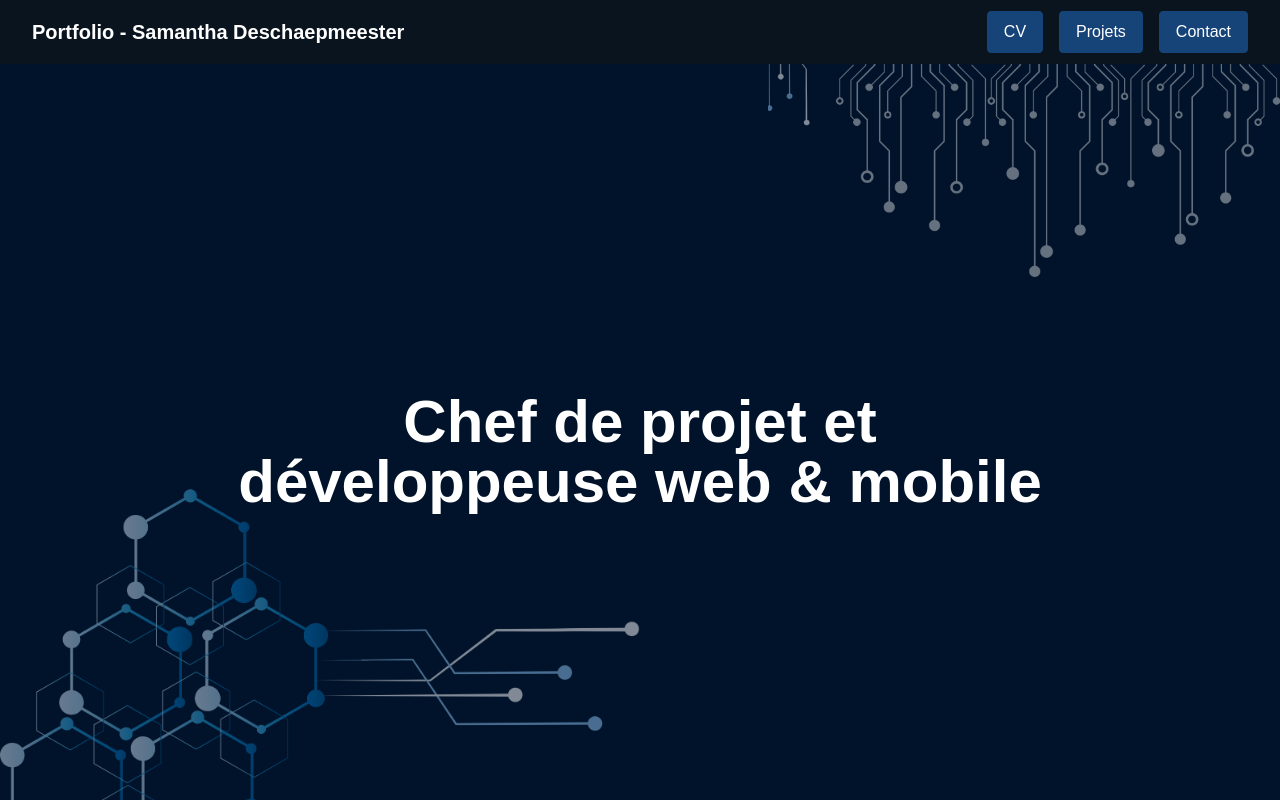
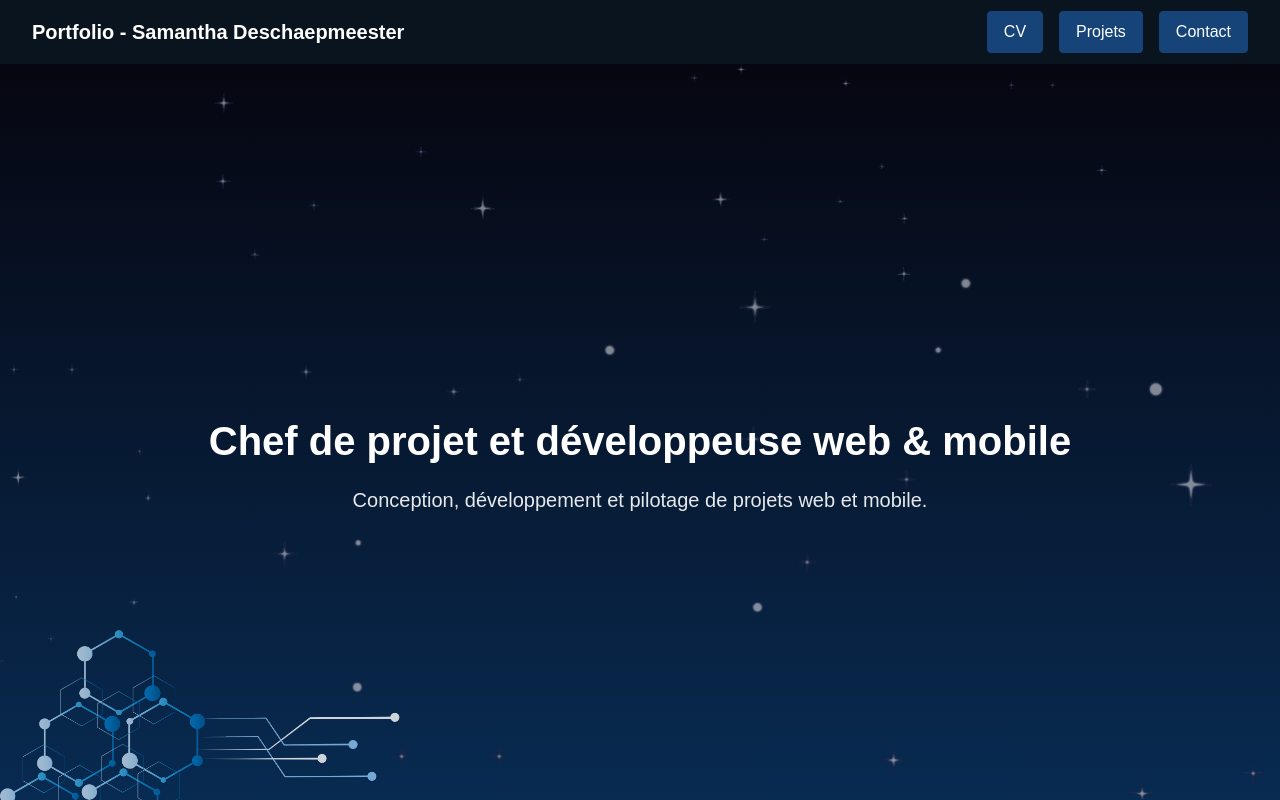
Before and after one commit to sdeschaepmeester/My-Portfolio, a Next.js app: page / in a window 1280 px wide. Built offline with nearby package versions, Linux system fonts and the light colour scheme.

Commit message:
Update landing page

```diff
--- a/src/app/components/sections/HomeSection.tsx
+++ b/src/app/components/sections/HomeSection.tsx
@@ -1,21 +1,30 @@
 export default function HomeSection() {
     return (
-        <section className="relative snap-start h-screen bg-primary-darker flex items-center justify-center overflow-hidden">
+        <section className="relative snap-start h-screen bg-gradient-to-b from-[#060610] to-primary flex items-center justify-center overflow-hidden">
+            {/* Sparkle background */}
+            <div className="absolute inset-0 z-0">
+                <img
+                    src="/sparkle.gif"
+                    alt="Background Sparkle"
+                    className="w-full h-full object-cover opacity-50"
+                />
+            </div>
+
+            {/* Decorative shape */}
             <img
                 src="/form1.png"
                 alt="Forme décorative bas gauche"
-                className="absolute bottom-0 left-0 w-1/2 opacity-50 z-0"
-            />
-            <img
-                src="/form2.png"
-                alt="Forme décorative haut droit"
-                className="absolute top-0 right-0 w-2/5 opacity-50 z-0"
+                className="absolute bottom-0 left-0 w-[50vw] max-w-[400px] opacity-80 z-10"
             />
 
-            <div className="relative z-10 max-w-4xl mx-auto px-6 text-center text-white">
-                <h1 className="text-3xl sm:text-4xl md:text-6xl font-bold mb-4 md:mb-6 break-words">
+            {/* Main content */}
+            <div className="relative z-20 mx-auto px-4 text-center text-white">
+                <h1 className="font-bold mb-4 break-words text-[clamp(1.25rem,4vw,2.5rem)] leading-tight md:leading-snug">
                     Chef de projet et développeuse web & mobile
                 </h1>
+                <p className="max-w-3xl mx-auto text-[clamp(0.875rem,2vw,1.25rem)] text-neutral-lighter opacity-90">
+                    Conception, développement et pilotage de projets web et mobile.
+                </p>
             </div>
         </section>
     );
```
Also changed, not shown: public/sparkle.gif (added).
